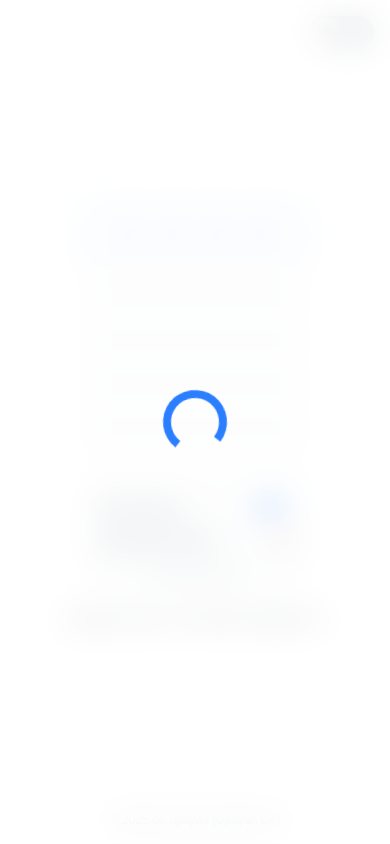
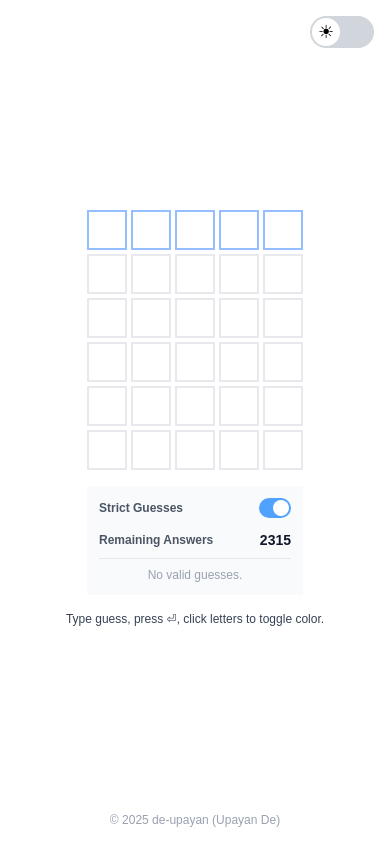
Before and after one commit to de-upayan/wordle-ai, a React app: page / in a window 390 px wide. Built offline with nearby package versions, Linux system fonts and the light colour scheme; the HTML template or start-up script is replaced by a standard one.

Commit message:
Remove mobile loading screen bypass and loading spinner UI

```diff
--- a/src/App.tsx
+++ b/src/App.tsx
@@ -46,25 +46,6 @@ function App() {
   const { gameState, addGuess, setFeedback } = useGameState()
   const { answersList, guessesList, isLoaded: wordlistsLoaded } =
     useWordlists()
-
-  // Skip loading screen on mobile
-  useEffect(() => {
-    if (isMobile) {
-      setSuggestion({
-        suggestions: [
-          { word: 'SLATE', score: 0.0 },
-          { word: 'CRANE', score: 0.0 },
-          { word: 'STARE', score: 0.0 },
-          { word: 'RAISE', score: 0.0 },
-          { word: 'AROSE', score: 0.0 },
-        ],
-        topSuggestion: { word: 'SLATE', score: 0.0 },
-        remainingAnswers: 2315,
-      })
-    }
-  }, [isMobile])
-
-
 
   useEffect(() => {
     if (isDarkMode) {
@@ -298,7 +279,7 @@ function App() {
   const defaultSuggestion: Suggestion = {
     suggestions: [],
     topSuggestion: null,
-    remainingAnswers: 0,
+    remainingAnswers: answersList.length,
   }
 
   return (
@@ -333,21 +314,6 @@ function App() {
               It requires keyboard input.
             </p>
           </div>
-        </div>
-      )}
-      {/* First Load Blurred Loading Screen */}
-      {!suggestion && (
-        <div className={`absolute inset-0 flex items-center
-          justify-center backdrop-blur-lg z-50 ${
-          isDarkMode
-            ? 'bg-gray-900/60'
-            : 'bg-white/60'
-        }`}>
-          <div
-            className="animate-spin h-16 w-16 border-8
-              border-blue-500 border-t-transparent
-              rounded-full"
-          ></div>
         </div>
       )}
 
```
